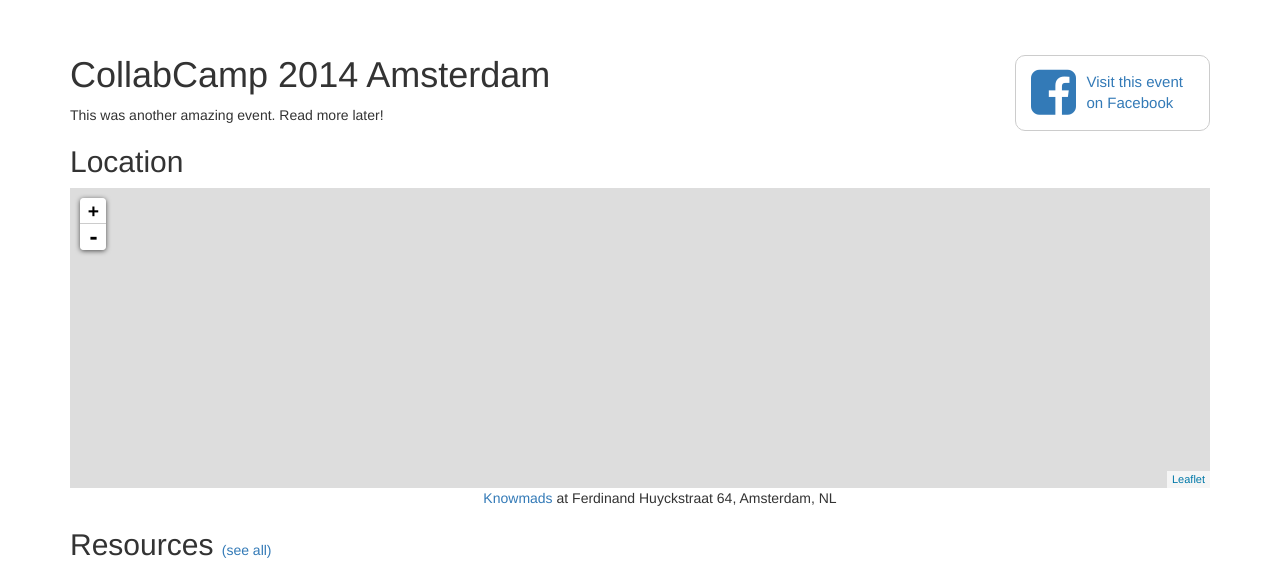
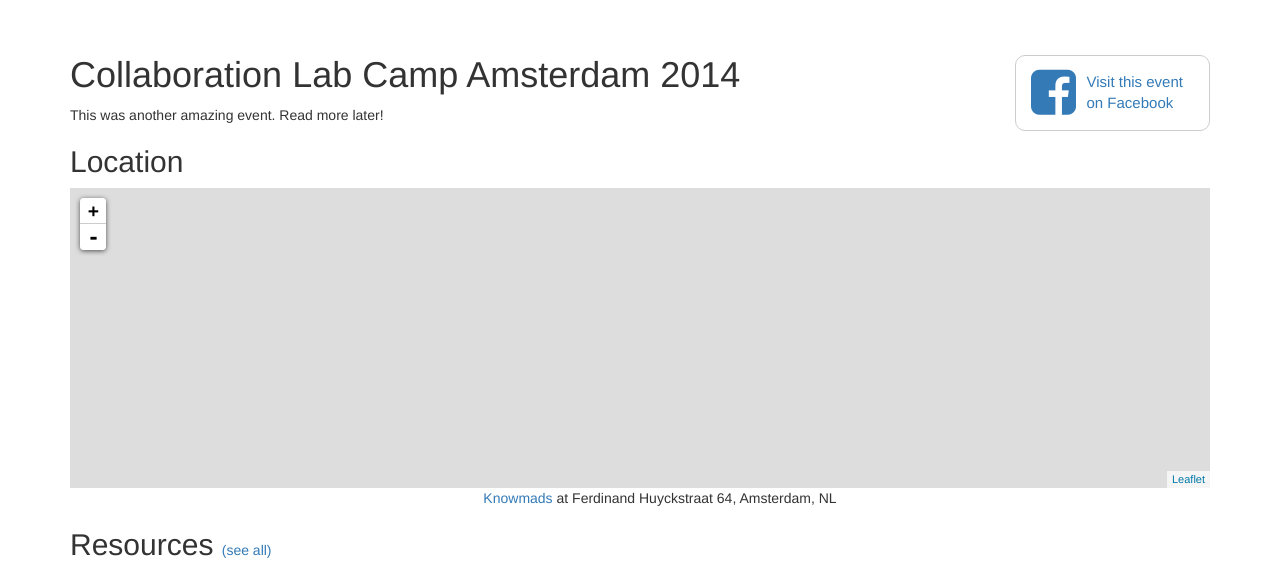
Before and after one commit to collabcamp/collabcamp.github.io, a Jekyll site: the page built from camps/2014-10-amsterdam.md, in a window 1280 px wide. Shown: the top 571 px of the page. Built offline with Jekyll 4.4.1, drawn with Linux system fonts in a browser that asks for light colours; grey boxes are pictures that could not be loaded.

Commit message:
Follow style guide for events title

```diff
--- a/_config.yml
+++ b/_config.yml
@@ -1,5 +1,6 @@
 # Site settings
 title: CollabCamp
+title_for_events: Collaboration Lab Camp
 keywords: "collaboration, sharing, openness, sharing economy, hacking, making the world a better place"
 description: > # this means to ignore newlines until the next key
   CollabCamp events bring together social entrepreneurs, sharers, hackers,
--- a/_layouts/camp.html
+++ b/_layouts/camp.html
@@ -11,7 +11,7 @@ layout: default
   {% endif %}
 
   <header class="camp-header">
-    <h1 class="camp-title">{{ site.title }} {{ page.starts | date: '%Y' }} {{ page.city }}</h1>
+    <h1 class="camp-title">{{ site.title_for_events }} {{ page.city }} {{ page.starts | date: '%Y' }}</h1>
   </header>
 
   <article class="camp-content">
```
